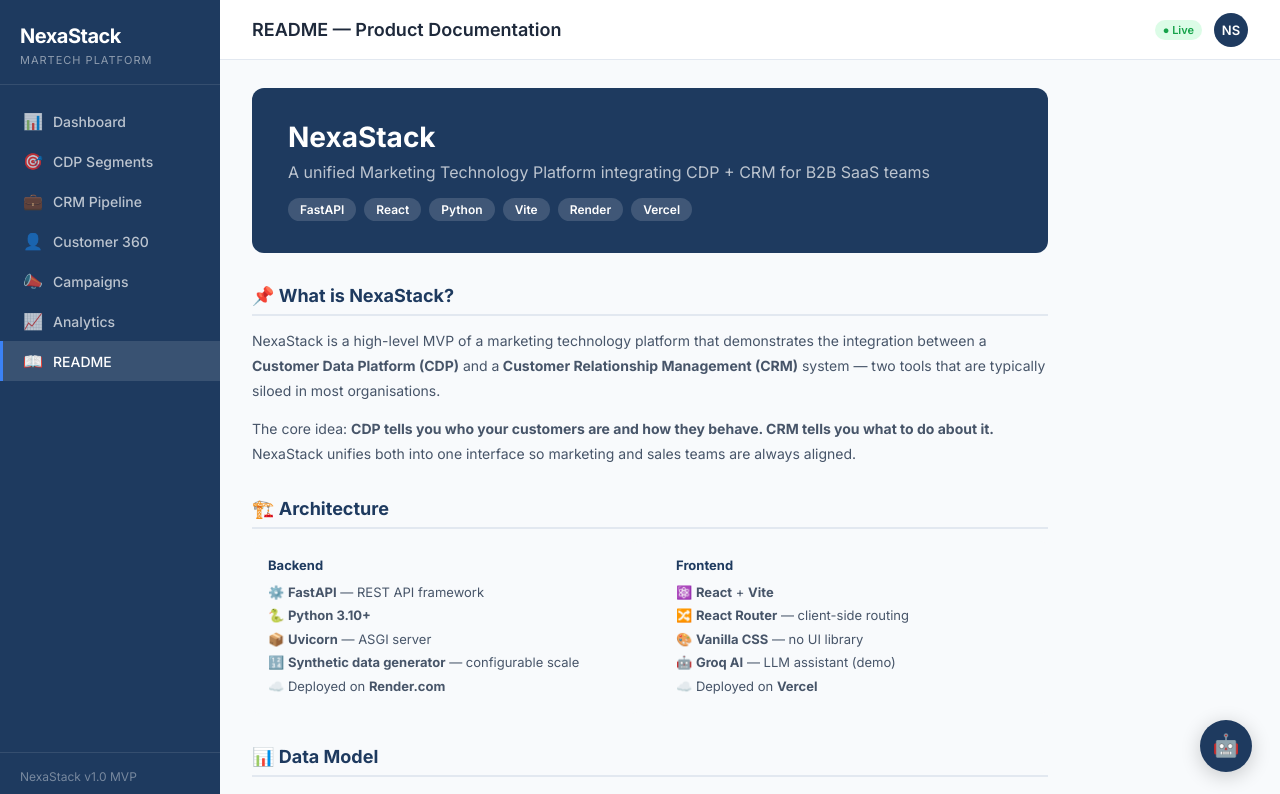
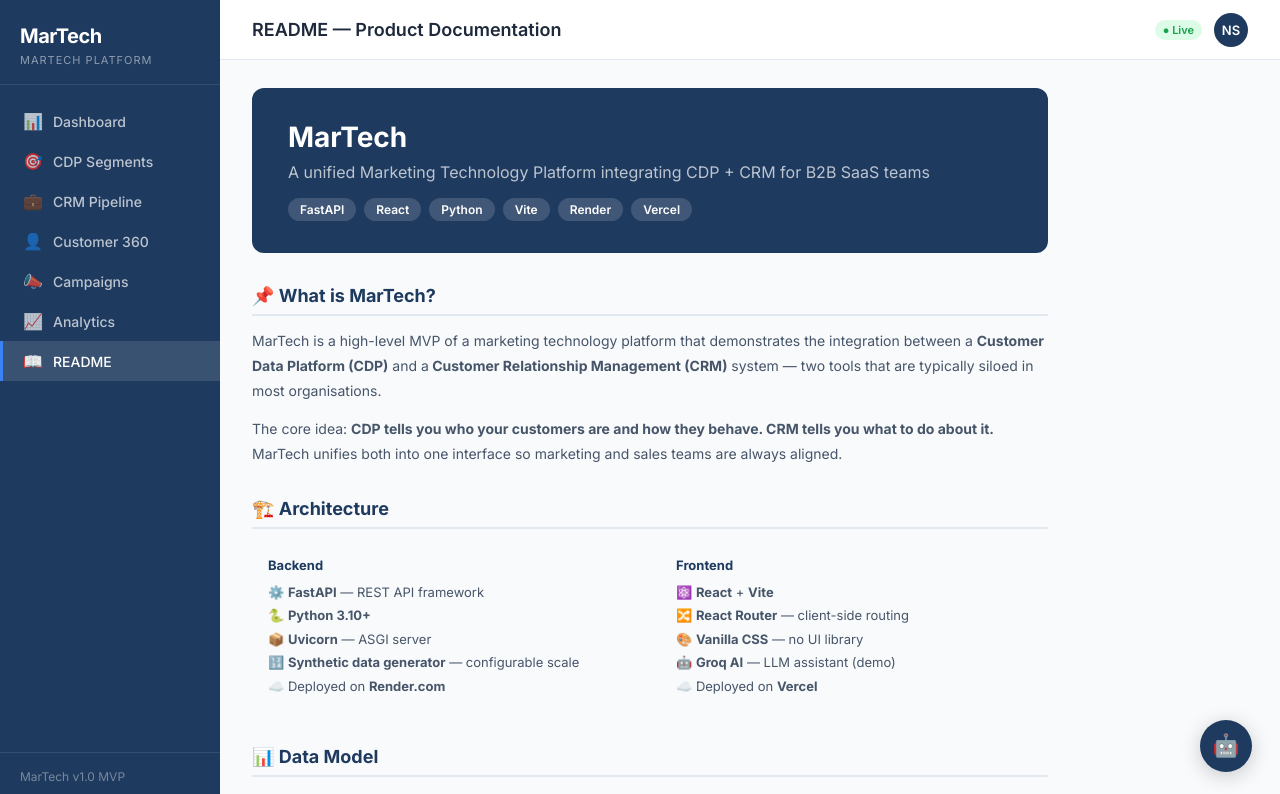
Before and after one commit to GentRoyal/nexastack, a React (Vite) app in the folder frontend-react/: page /readme in a window 1280 px wide. Shown: the top 794 px of the page. Built offline with nearby package versions, Linux system fonts and the light colour scheme.

Commit message:
Replaced NexaStack with MarTech

```diff
--- a/frontend-react/index.html
+++ b/frontend-react/index.html
@@ -4,7 +4,7 @@
     <meta charset="UTF-8" />
     <link rel="icon" type="image/svg+xml" href="/favicon.svg" />
     <meta name="viewport" content="width=device-width, initial-scale=1.0" />
-    <title>NexaStack</title>
+    <title>MarTech</title>
   </head>
   <body>
     <div id="root"></div>
--- a/frontend-react/src/components/ChatWidget.jsx
+++ b/frontend-react/src/components/ChatWidget.jsx
@@ -37,7 +37,7 @@
         setReady(true);
         setMessages([{
           role:"assistant",
-          content:`Hi! 👋 I'm your NexaStack AI assistant.\n\nI can see ${d.total_customers.toLocaleString()} customers and $${(d.active_pipeline_value/1000000).toFixed(1)}M in active pipeline. What would you like to know?`
+          content:`Hi! 👋 I'm your MarTech AI assistant.\n\nI can see ${d.total_customers.toLocaleString()} customers and $${(d.active_pipeline_value/1000000).toFixed(1)}M in active pipeline. What would you like to know?`
         }]);
       });
     }
@@ -125,7 +125,7 @@
               🤖
             </div>
             <div>
-              <div style={{ color:"#fff", fontWeight:700, fontSize:14 }}>NexaStack AI</div>
+              <div style={{ color:"#fff", fontWeight:700, fontSize:14 }}>MarTech AI</div>
               <div style={{ color:"rgba(255,255,255,0.6)", fontSize:11 }}>
                 {ready ? "● Online" : "Loading data…"}
               </div>
--- a/frontend-react/src/components/Sidebar.jsx
+++ b/frontend-react/src/components/Sidebar.jsx
@@ -15,7 +15,7 @@
   return (
     <aside className="sidebar">
       <div className="sidebar-logo">
-        <h1>NexaStack</h1>
+        <h1>MarTech</h1>
         <span>MarTech Platform</span>
       </div>
       <nav>
@@ -30,7 +30,7 @@
           </NavLink>
         ))}
       </nav>
-      <div className="sidebar-footer">NexaStack v1.0 MVP</div>
+      <div className="sidebar-footer">MarTech v1.0 MVP</div>
     </aside>
   );
 }
--- a/frontend-react/src/pages/Assistant.jsx
+++ b/frontend-react/src/pages/Assistant.jsx
@@ -96,7 +96,7 @@
         // Welcome message
         setMessages([{
           role:"assistant",
-          content: `Hi! I'm the NexaStack AI Assistant 👋\n\nI have access to your current platform data — ${dashboard.total_customers.toLocaleString()} customers, ${dashboard.at_risk_accounts} at-risk accounts, and $${(dashboard.active_pipeline_value/1000000).toFixed(1)}M in active pipeline.\n\nAsk me anything about your customers, pipeline, segments, or campaigns.`,
+          content: `Hi! I'm the MarTech AI Assistant 👋\n\nI have access to your current platform data — ${dashboard.total_customers.toLocaleString()} customers, ${dashboard.at_risk_accounts} at-risk accounts, and $${(dashboard.active_pipeline_value/1000000).toFixed(1)}M in active pipeline.\n\nAsk me anything about your customers, pipeline, segments, or campaigns.`,
           timestamp: now()
         }]);
       });
@@ -116,7 +116,7 @@
     const segs = context.segments;
     const camps = context.campaigns;
 
-    return `You are NexaStack AI, an intelligent assistant for a B2B SaaS marketing technology platform that integrates CDP (Customer Data Platform) and CRM (Customer Relationship Management) data.
+    return `You are MarTech AI, an intelligent assistant for a B2B SaaS marketing technology platform that integrates CDP (Customer Data Platform) and CRM (Customer Relationship Management) data.
 
 Here is the current state of the platform data:
 
--- a/frontend-react/src/pages/Readme.jsx
+++ b/frontend-react/src/pages/Readme.jsx
@@ -63,7 +63,7 @@
         {/* Hero */}
         <div style={{ background:"var(--primary)", borderRadius:12, padding:"32px 36px",
           marginBottom:32, color:"#fff" }}>
-          <div style={{ fontSize:28, fontWeight:800, marginBottom:8 }}>NexaStack</div>
+          <div style={{ fontSize:28, fontWeight:800, marginBottom:8 }}>MarTech</div>
           <div style={{ fontSize:16, color:"rgba(255,255,255,0.7)", marginBottom:16 }}>
             A unified Marketing Technology Platform integrating CDP + CRM for B2B SaaS teams
           </div>
@@ -75,16 +75,16 @@
           </div>
         </div>
 
-        <Section title="📌 What is NexaStack?">
+        <Section title="📌 What is MarTech?">
           <p style={{ fontSize:14, lineHeight:1.8, color:"var(--grey-600)", marginBottom:12 }}>
-            NexaStack is a high-level MVP of a marketing technology platform that demonstrates
+            MarTech is a high-level MVP of a marketing technology platform that demonstrates
             the integration between a <strong>Customer Data Platform (CDP)</strong> and a
             <strong> Customer Relationship Management (CRM)</strong> system — two tools that are
             typically siloed in most organisations.
           </p>
           <p style={{ fontSize:14, lineHeight:1.8, color:"var(--grey-600)" }}>
             The core idea: <strong>CDP tells you who your customers are and how they behave.
-            CRM tells you what to do about it.</strong> NexaStack unifies both into one interface
+            CRM tells you what to do about it.</strong> MarTech unifies both into one interface
             so marketing and sales teams are always aligned.
           </p>
         </Section>
@@ -161,7 +161,7 @@
         <Section title="🤖 AI Assistant">
           <InfoBox type="warning">
             The AI Assistant is powered by <strong>Groq (LLaMA 3)</strong> and is included as a
-            quick demo only. The model is <strong>not fine-tuned</strong> on NexaStack data —
+            quick demo only. The model is <strong>not fine-tuned</strong> on MarTech data —
             it receives a structured context summary of your current platform data with each query
             and reasons over it in real time. Responses may not always be perfectly accurate.
             For production use, this would be replaced with a fine-tuned or RAG-based model.
@@ -192,7 +192,7 @@
     </div>
     <div style={{ background:"#1e293b", borderRadius:8, padding:16, fontFamily:"monospace",
       fontSize:13, color:"#e2e8f0", lineHeight:2 }}>
-      <div>cd nexastack</div>
+      <div>cd MarTech</div>
     </div>
   </div>
   <div style={{ marginBottom:16 }}>
@@ -277,7 +277,7 @@
 
         <div style={{ textAlign:"center", padding:"24px 0", fontSize:12, color:"var(--grey-400)",
           borderTop:"1px solid var(--grey-200)", marginTop:8 }}>
-          NexaStack MVP · Built with FastAPI + React · June 2026
+          MarTech MVP · Built with FastAPI + React · June 2026
         </div>
 
       </div>
```
Also changed, not shown: 1 other file (tests, documents, lock files or other folders).
